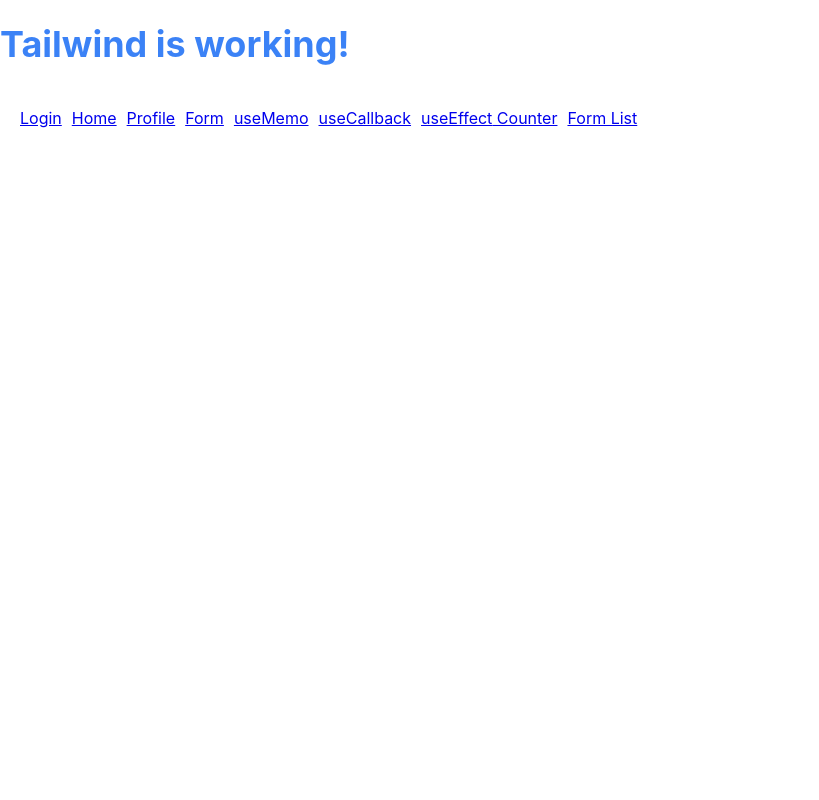
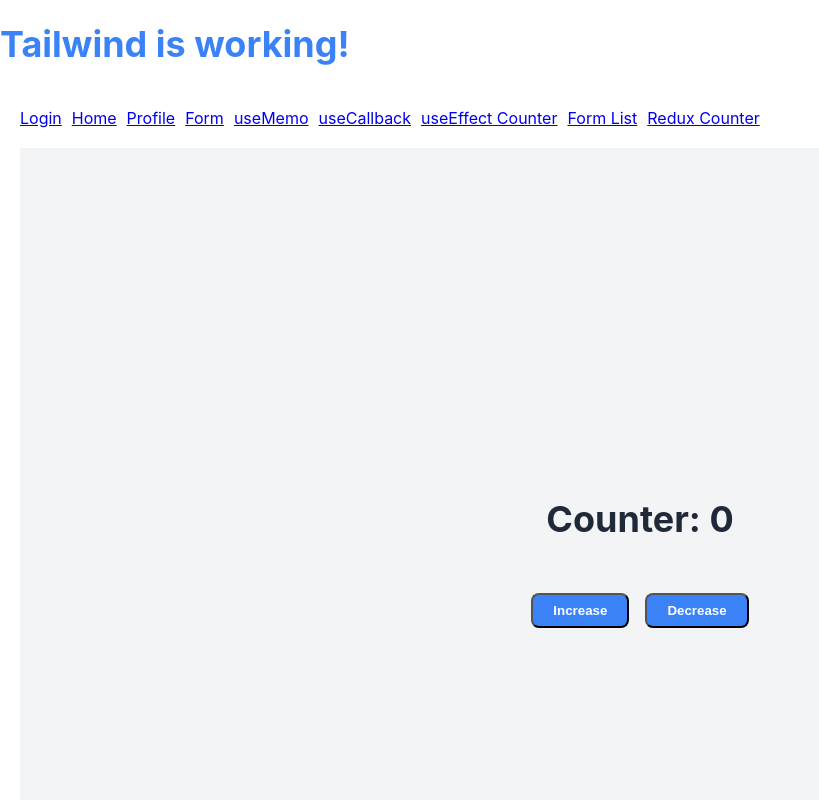
Before and after one commit to NainikaSharma/NainikaSharma-intern-repo, a React (Create React App) app: page /redux-counter in a window 1280 px wide. Shown: the top 800 px of the page, without its empty margins (0-819 px from the left). Built offline with nearby package versions, Linux system fonts and the light colour scheme.

Commit message:
Implement Counter component using useState

```diff
--- a/src/App.js
+++ b/src/App.js
@@ -11,6 +11,7 @@ import UseEffectDemo from "./UseEffectDemo";
 import Counter from "./Counter";
 import CounterMessage from "./CounterMessage";
 import FormList from "./components/FormList";
+import ReduxCounter from "./ReduxCounter"; // Redux
 
 function App() {
   return (
@@ -31,6 +32,9 @@ function App() {
           <Link to="/effect">useEffect</Link>
           <Link to="/counter" style={{ marginRight: "10px" }}> Counter</Link>
           <Link to="/list" style={{ marginRight: "10px" }}>Form List</Link>
+          <Link to="/redux-counter" style={{ marginRight: "10px" }}>
+  Redux Counter
+</Link>
         </nav>
 
         {/* Routes */}
@@ -42,8 +46,9 @@ function App() {
           <Route path="/memo" element={<MemoExample />} />
           <Route path="/callback" element={<Parent />} />
           <Route path="/effect" element={<UseEffectDemo />} />
-          <Route path="/counter"element={<><Counter /><CounterMessage /></>}/>
+          <Route path="/counter" element={<Counter />} />
           <Route path="/list" element={<FormList />} />
+          <Route path="/redux-counter" element={<><ReduxCounter /><CounterMessage /></>}/>
         </Routes>
 
       </div>
--- a/src/Counter.js
+++ b/src/Counter.js
@@ -1,29 +1,30 @@
-import React from "react";
-import { useSelector, useDispatch } from "react-redux";
-import { increment, decrement } from "./redux/counterSlice";
+import React, { useState } from "react";
 import Button from "./components/Button";
 
 function Counter() {
-  const count = useSelector((state) => state.counter.value);
-  const dispatch = useDispatch();
+  const [count, setCount] = useState(0);
 
   return (
     <div className="flex flex-col items-center justify-center min-h-screen bg-gray-100 gap-6">
-
       <h2 className="text-4xl font-bold text-gray-800">
         Counter: {count}
       </h2>
 
       <div className="flex gap-4">
-        <Button onClick={() => dispatch(increment())}>
+        <Button onClick={() => setCount(count + 1)}>
           Increase
         </Button>
 
-        <Button onClick={() => dispatch(decrement())}>
+        <Button
+          onClick={() => {
+            if (count > 0) {
+              setCount(count - 1);
+            }
+          }}
+        >
           Decrease
         </Button>
       </div>
-
     </div>
   );
 }
--- /dev/null
+++ b/src/ReduxCounter.js
@@ -0,0 +1,29 @@
+import React from "react";
+import { useSelector, useDispatch } from "react-redux";
+import { increment, decrement } from "./redux/counterSlice";
+import Button from "./components/Button";
+
+function ReduxCounter() {
+  const count = useSelector((state) => state.counter.value);
+  const dispatch = useDispatch();
+
+  return (
+    <div className="flex flex-col items-center justify-center min-h-screen bg-gray-100 gap-6">
+      <h2 className="text-4xl font-bold text-gray-800">
+        Counter: {count}
+      </h2>
+
+      <div className="flex gap-4">
+        <Button onClick={() => dispatch(increment())}>
+          Increase
+        </Button>
+
+        <Button onClick={() => dispatch(decrement())}>
+          Decrease
+        </Button>
+      </div>
+    </div>
+  );
+}
+
+export default ReduxCounter;
```
